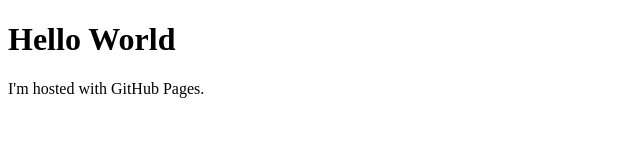
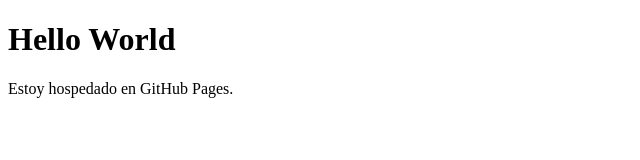
Before and after one commit to sanluis/quince, a plain HTML site: page index.html in a window 1280 px wide. Shown: the full height of the page, 0-640 px from the left. Drawn offline with Linux system fonts and the light colour scheme.

Commit message:
Update index.html

```diff
--- a/index.html
+++ b/index.html
@@ -2,6 +2,6 @@
 <html>
 <body>
 <h1>Hello World</h1>
-<p>I'm hosted with GitHub Pages.</p>
+<p>Estoy hospedado en GitHub Pages.</p>
 </body>
 </html>
```
